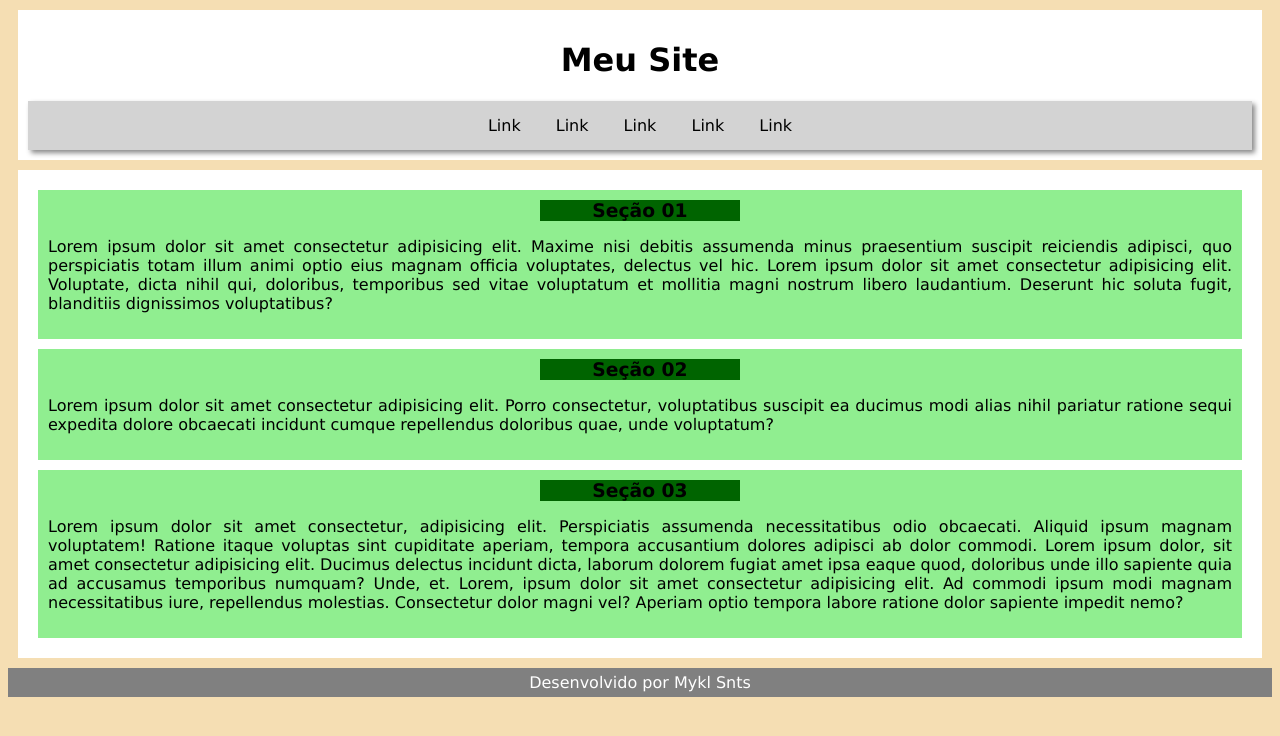
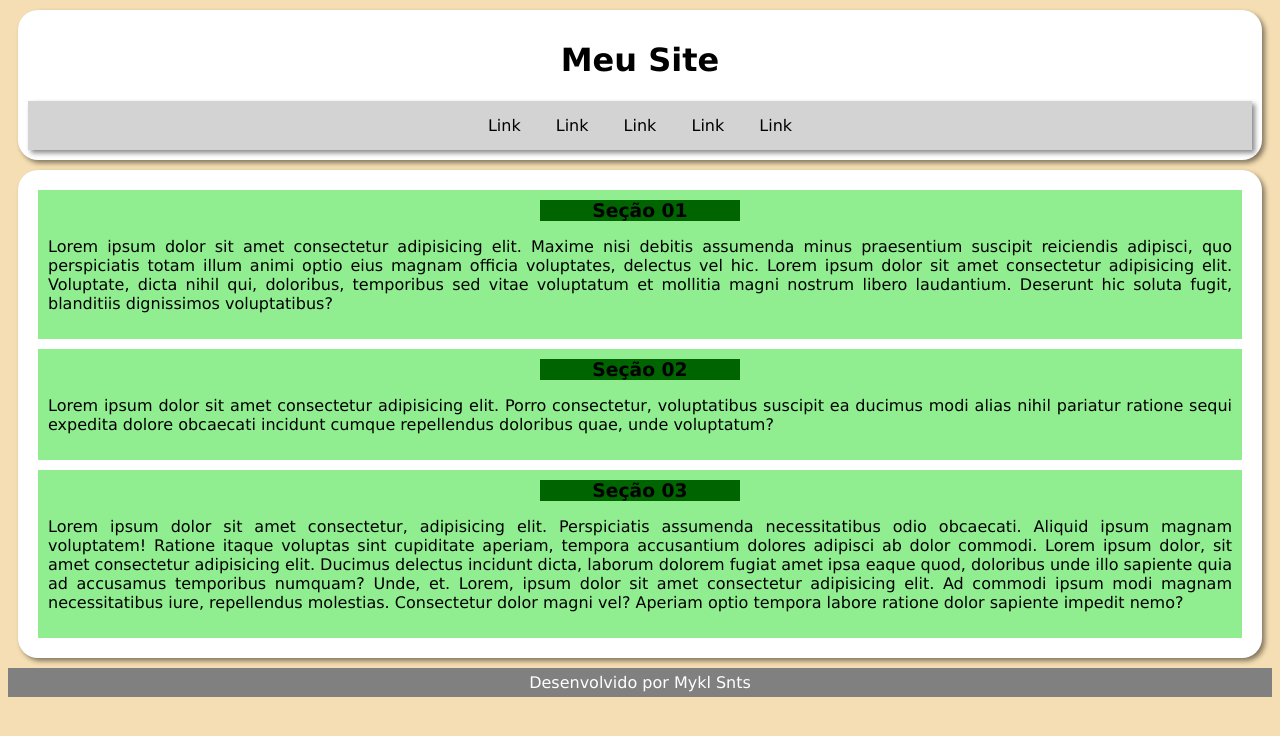
Before and after one commit to maykelsantos/aprendendo.html.css.js.modulo.2, a plain HTML site: page Grouping Tags em HTML5/index.html in a window 1280 px wide. Drawn offline with Linux system fonts and the light colour scheme.

Commit message:
Atualização

```diff
--- a/Grouping Tags em HTML5/style.css
+++ b/Grouping Tags em HTML5/style.css
@@ -9,11 +9,14 @@ header {
     text-align: center;
     margin: 10px;
     padding: 10px;
+    border-radius: 20px; /* border-radius, raio da borda */
+    box-shadow: 3px 3px 5px rgba(0, 0, 0, 0.466);
 }
 nav {
     background-color: lightgray;
     padding: 15px;
     box-shadow: 3px 3px 5px rgba(0, 0, 0, 0.466); /* box-shadow, é a sombra do conteúdo */
+
 }
 nav > a {
     padding: 15px;
@@ -28,6 +31,8 @@ main {
     margin: 10px;
     padding: 10px;
     text-align: justify;
+    border-radius: 20px; /* border-radius, raio da borda */
+    box-shadow: 3px 3px 5px rgba(0, 0, 0, 0.466);
 }
 section {
     background-color: lightgreen;
```
